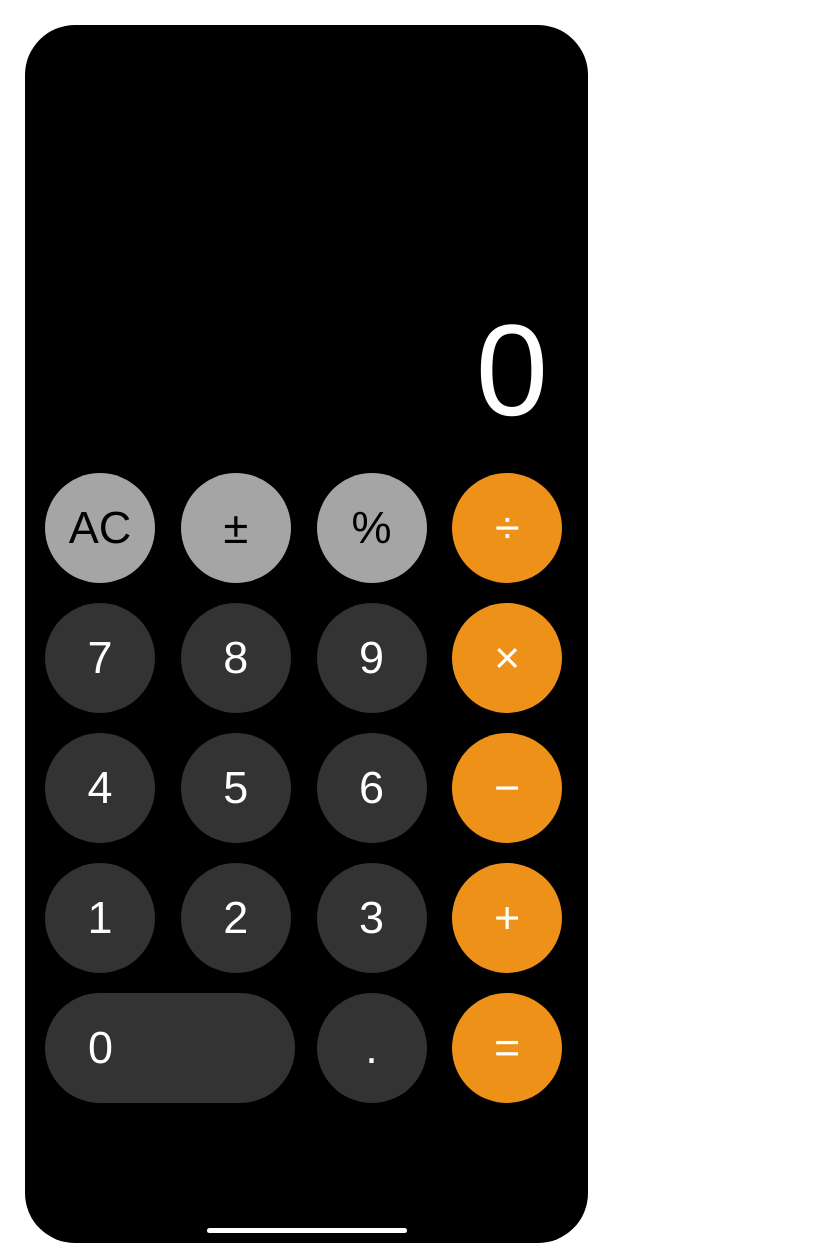
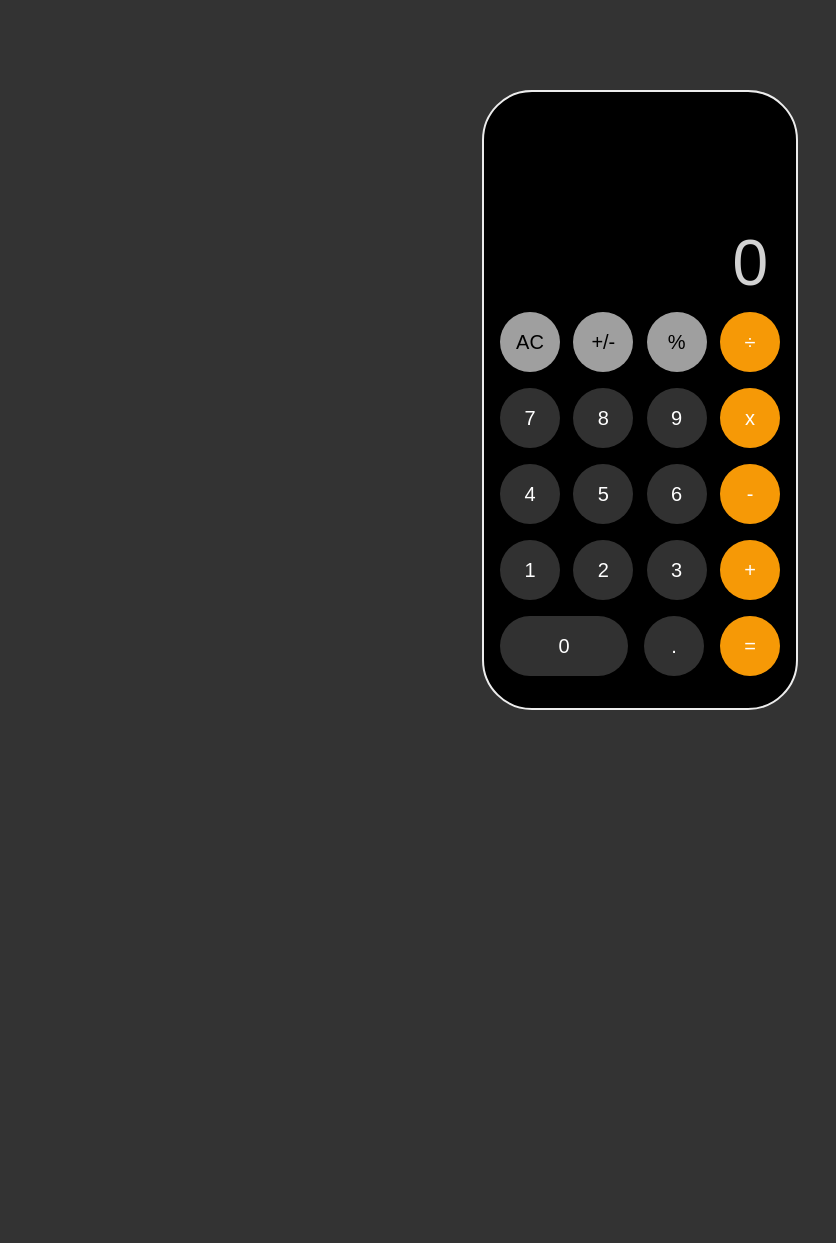
Before and after one commit to dailyokinawa/distant, a plain HTML site: page index.html in a window 1280 px wide. Shown: the whole page, without its empty margins (0-836 px from the left). After the commit the page ends 800 px from the top, so only its background shows below. Drawn offline with Linux system fonts and the light colour scheme.

Commit message:
Add files via upload

```diff
--- a/index.html
+++ b/index.html
@@ -1,43 +1,106 @@
-<!doctype html>
-<html lang="en">
-
+<!DOCTYPE html>
+<html>
 <head>
-  <meta charset="UTF-8">
-  <meta name="viewport"
-    content="width=device-width, user-scalable=no, initial-scale=1.0, maximum-scale=1.0, minimum-scale=1.0">
-  <meta http-equiv="X-UA-Compatible" content="ie=edge">
-  <title>iPhone Calculator</title>
-  <link rel="stylesheet" href="styles.css">
+    <title>iOS Calculator</title>
+    <link rel="stylesheet" type="text/css" href="styles.css">
 </head>
-
 <body>
-  <div id="app" class="calculator">
-    <div class="top-container">
-    </div>
-    <div class="value">0</div>
-    <div class="buttons-container">
-      <div class="button function ac">AC</div>
-      <div class="button function pm">±</div>
-      <div class="button function percent">%</div>
-      <div class="button operator division">÷</div>
-      <div class="button number-7">7</div>
-      <div class="button number-8">8</div>
-      <div class="button number-9">9</div>
-      <div class="button operator multiplication">×</div>
-      <div class="button number-4">4</div>
-      <div class="button number-5">5</div>
-      <div class="button number-6">6</div>
-      <div class="button operator subtraction">−</div>
-      <div class="button number-1">1</div>
-      <div class="button number-2">2</div>
-      <div class="button number-3">3</div>
-      <div class="button operator addition">+</div>
-      <div class="button number-0">0</div>
-      <div class="button decimal">.</div>
-      <div class="button operator equal">=</div>
-    </div>
-    <div class="bottom"></div>
-  </div>
+<main id="main">
+      <form id="calc_form">
+        <header class="calc_header">
+          <input
+            type="text"
+            disabled
+            id="output"
+            class="calc_output"
+            value="0"
+          />
+        </header>
+        <footer class="calc_footer">
+          <div class="btn_group">
+            <button
+              data-type="clear"
+              type="reset"
+              value="clear"
+              class="btn btn-grey"
+            >
+              AC
+            </button>
+            <button data-type="operator" value="invert" class="btn btn-grey">
+              +/-
+            </button>
+            <button data-type="operator" value="%" class="btn btn-grey">
+              %
+            </button>
+            <button data-type="operator" value="/" class="btn btn-orange">
+              ÷
+            </button>
+          </div>
+          <div class="btn_group">
+            <button
+              data-type="operand"
+              value="7"
+              class="btn btn-dark-grey"
+              id="7"
+            >
+              7
+            </button>
+            <button data-type="operand" value="8" class="btn btn-dark-grey">
+              8
+            </button>
+            <button data-type="operand" value="9" class="btn btn-dark-grey">
+              9
+            </button>
+            <button data-type="operator" value="*" class="btn btn-orange">
+              x
+            </button>
+          </div>
+          <div class="btn_group">
+            <button data-type="operand" value="4" class="btn btn-dark-grey">
+              4
+            </button>
+            <button data-type="operand" value="5" class="btn btn-dark-grey">
+              5
+            </button>
+            <button data-type="operand" value="6" class="btn btn-dark-grey">
+              6
+            </button>
+            <button data-type="operator" value="-" class="btn btn-orange">
+              -
+            </button>
+          </div>
+          <div class="btn_group">
+            <button data-type="operand" value="1" class="btn btn-dark-grey">
+              1
+            </button>
+            <button data-type="operand" value="2" class="btn btn-dark-grey">
+              2
+            </button>
+            <button data-type="operand" value="3" class="btn btn-dark-grey">
+              3
+            </button>
+            <button data-type="operator" value="+" class="btn btn-orange">
+              +
+            </button>
+          </div>
+          <div class="btn_group">
+            <button
+              data-type="operand"
+              value="0"
+              class="btn btn-grow btn-dark-grey"
+            >
+              0
+            </button>
+            <button data-type="operand" value="." class="btn btn-dark-grey">
+              .
+            </button>
+            <button value="=" data-type="operator" class="btn btn-orange">
+              =
+            </button>
+          </div>
+        </footer>
+      </form>
+    </main>
 </body>
-
+<script src="index.js"></script>
 </html>
--- /dev/null
+++ b/index.js
@@ -0,0 +1,65 @@
+const output = document.getElementById("output");
+const form = document.getElementById("calc_form");
+const operand_btns = document.querySelectorAll("button[data-type=operand]");
+const operator_btns = document.querySelectorAll("button[data-type=operator]");
+
+form.addEventListener("submit", (e) => {
+  e.preventDefault();
+});
+
+let is_operator = false;
+let equation = [];
+
+const remove_active = () => {
+  operator_btns.forEach((btn) => {
+    btn.classList.remove("active");
+  });
+};
+
+operand_btns.forEach((btn) => {
+  btn.addEventListener("click", (e) => {
+    remove_active();
+    if (output.value == "0") {
+      output.value = e.target.value;
+    } else if (is_operator) {
+      is_operator = false;
+      output.value = e.target.value;
+		} else if (output.value.includes(".")) {
+      output.value = output.value + "" + e.target.value.replace(".", "");
+    } else {
+      output.value = output.value + "" + e.target.value;
+    }
+  });
+});
+
+operator_btns.forEach((btn) => {
+  btn.addEventListener("click", (e) => {
+    remove_active();
+    e.currentTarget.classList.add("active");
+
+    switch (e.target.value) {
+      case "%":
+        output.value = parseFloat(output.value) / 100;
+        break;
+      case "invert":
+        output.value = parseFloat(output.value) * -1;
+        break;
+      case "=":
+        equation.push(output.value);
+        output.value = eval(equation.join(""));
+        equation = [];
+        break;
+      default:
+        let last_item = equation[equation.length - 1];
+        if (["/", "*", "+", "-"].includes(last_item) && is_operator) {
+          equation.pop();
+          equation.push(e.target.value);
+        } else {
+          equation.push(output.value);
+          equation.push(e.target.value);
+        }
+        is_operator = true;
+        break;
+    }
+  });
+});
--- a/styles.css
+++ b/styles.css
@@ -1,90 +1,101 @@
-* {
-  box-sizing: border-box;
-  margin: 0;
-  padding: 0;
-  user-select: none;
+*,
+*::after,
+*::before {
+  padding: 0px;
+  margin: 0px;
+  font-family: inherit;
 }
 
 body {
-  font-family: "Helvetica Neue", sans-serif;
-  margin: 25px;
+  background-color: #333333;
+  display: flex;
+  align-items: center;
+  justify-content: center;
+  font-size: 16px;
+}
+body,
+html {
+  height: 100vh;
+  font-family: sans-serif;
+}
+button {
+  cursor: pointer;
+  border: 0px;
+}
+input[type="text"] {
+  background-color: transparent;
+  text-align: end;
+  width: 100%;
+  color: #d2d2d2;
+  border: 0px;
+  font-size: 4rem;
+}
+#main {
+  border: 2px solid #ededed;
+  border-radius: 50px;
+  width: 100%;
+  max-width: 280px;
+  background-color: #000000;
+  padding: 2rem 1rem;
+}
+.calc_header {
+  margin-top: 90px;
+  padding: 12px;
 }
 
-.calculator {
-  background: black;
-  border-radius: 50px;
-  color: white;
-  height: 1218px;
-  padding: 20px;
-  position: relative;
-  width: 563px;
+.calc_footer > * + * {
+  margin-top: 1rem;
+}
+.calc_footer > *:last-child {
+  gap: 1rem;
+}
+.btn_group {
+  display: flex;
+  justify-content: space-between;
+  align-items: center;
+  gap: 0.3rem;
 }
 
-.top-container {
+.btn {
   display: flex;
-  height: 250px;
-  justify-content: space-between;
-  padding: 0 20px;
+  justify-content: center;
+  align-items: center;
+  border-radius: 50%;
+  width: 60px;
+  height: 60px;
+  color: #ffffff;
+  font-size: 20px;
+  transition: all 0.3s cubic-bezier(0.19, 1, 0.22, 1);
+}
+.btn.btn-grow {
+  flex-grow: 1;
+  border-radius: 40px;
+}
+.btn:hover {
+  transform: translate(-2px, -3px);
+}
+.btn.active {
+  background-color: #ffffff;
+  color: #f69906;
 }
 
-.value {
-  font-size: 130px;
-  font-weight: 300;
-  height: 158px;
-  margin-bottom: 20px;
-  margin-right: 20px;
-  text-align: right;
+.btn-grey {
+  background-color: #9f9f9f;
+  color: #000;
+}
+.btn-grey:hover {
+  background-color: #ededed;
 }
 
-.buttons-container {
-  display: grid;
-  grid-gap: 20px;
-  grid-template-columns: repeat(4, 1fr);
-  grid-template-rows: repeat(5, 1fr);
+.btn-dark-grey {
+  background-color: #313131;
 }
-
-.button {
-  align-items: center;
-  background: #333;
-  border-radius: 50%;
-  cursor: pointer;
-  display: flex;
-  font-size: 45px;
-  height: 110px;
-  justify-content: center;
-  transition: filter 0.3s;
-  width: 110px;
+.btn-dark-grey:hover {
+  background-color: #999999;
 }
-
-.button.function {
-  color: black;
-  background: #a5a5a5;
+.btn-orange {
+  background-color: #f69906;
 }
-
-.button.operator {
-  background: #ed9118;
+.btn-orange:hover {
+  background-color: orange;
 }
-
-.button.number-0 {
-  border-radius: 55px;
-  grid-column: 1 / span 2;
-  justify-content: flex-start;
-  padding-left: 43px;
-  width: 250px;
-}
-
-.button:active,
-.button:focus {
-  filter: brightness(120%);
-}
-
-.bottom {
-  width: 200px;
-  height: 5px;
-  background: white;
-  border-radius: 4px;
-  position: absolute;
-  bottom: 10px;
-  left: 50%;
-  transform: translateX(-50%);
-}
```
